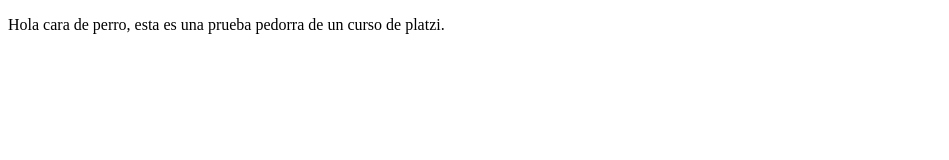
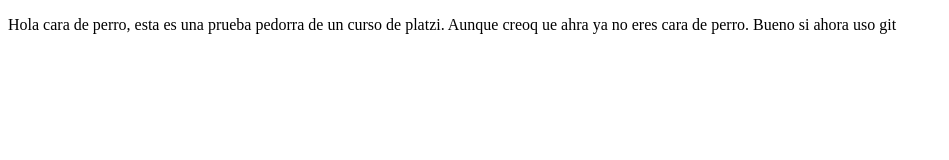
Before and after one commit to ivansaavedra2097/proyectoDemoCursoPrework, a plain HTML site: page index.html in a window 1280 px wide. Shown: the whole page, without its empty margins (0-949 px from the left). Drawn offline with Linux system fonts and the light colour scheme.

Commit message:
cambios agregamo lineas

```diff
--- a/index.html
+++ b/index.html
@@ -9,7 +9,8 @@
 <body>
     <p>
         Hola cara de perro, esta es una prueba pedorra de un
-        curso de platzi.
+        curso de platzi. Aunque creoq ue ahra ya no eres cara de perro. Bueno si
+        ahora uso git
 
     </p>
 
```
